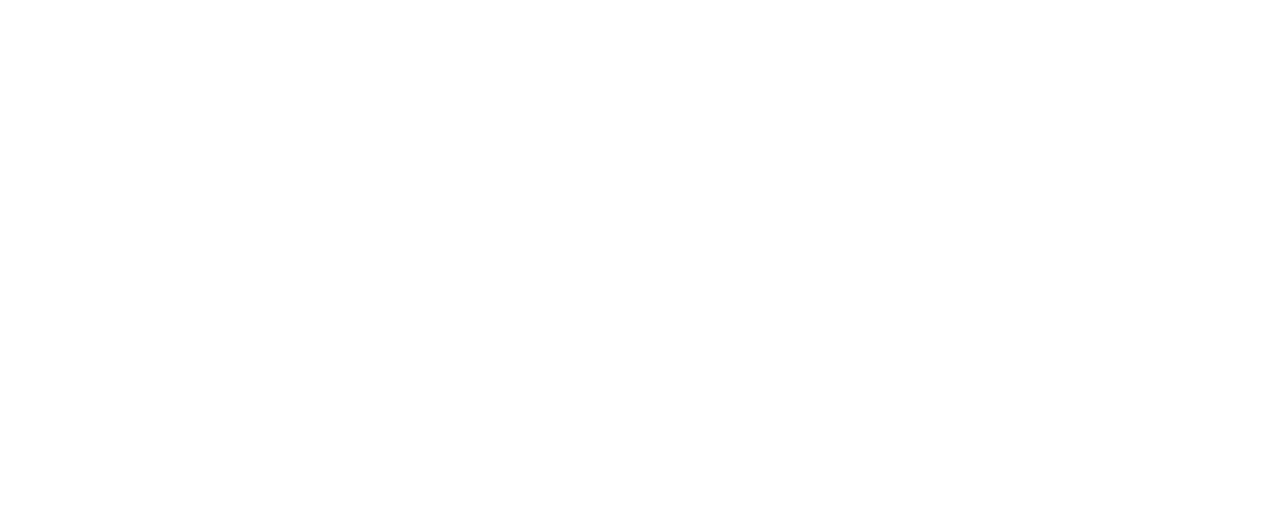
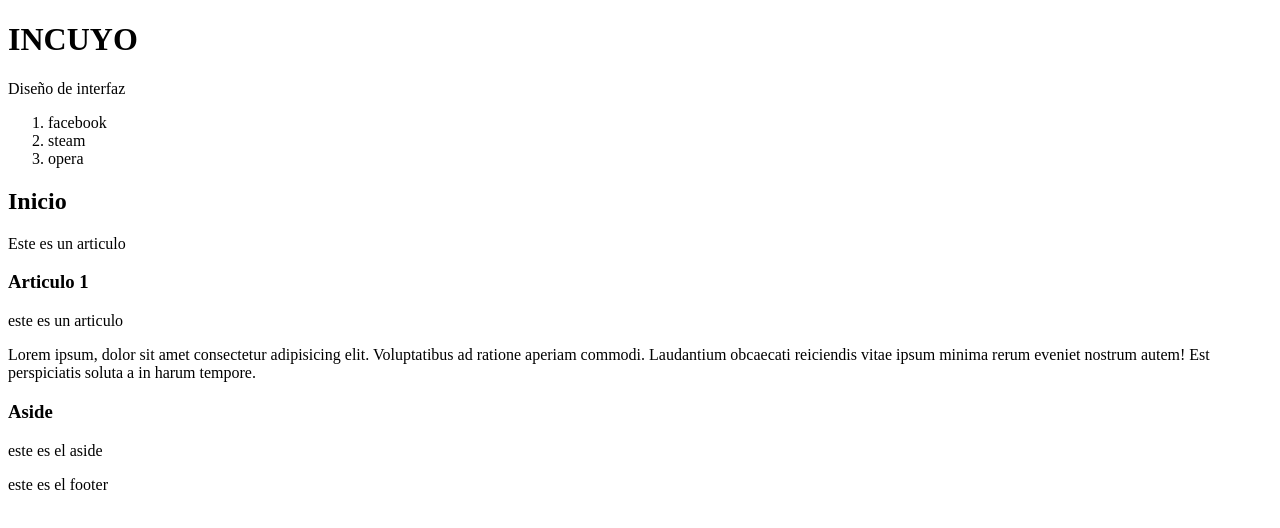
Before and after one commit to FacundoTintilay/arquitecturaYdise-oDeInterfaz, a plain HTML site: page 1-estructuraHTML.html in a window 1280 px wide. Drawn offline with Linux system fonts and the light colour scheme.

Commit message:
estructura

```diff
--- a/1-estructuraHTML.html
+++ b/1-estructuraHTML.html
@@ -7,7 +7,34 @@
     <title>Document</title><!-- titulo doc -->
 </head>
 <body> <!-- cuerpo del doc -->
+    <header>
+        <h1>INCUYO</h1>
+        <p>Diseño de interfaz</p>
+    </header>
+<nav>
+    <ol>
+        <li>facebook</li>
+        <li>steam</li>
+        <li>opera</li>
+    </ol>
+</nav>
+    <main>
+        <h2>Inicio</h2>
+        <p>Este es un articulo</p>
+        <article>
+            <h3>Articulo 1</h3>
+            <p>este es un articulo</p>
+            Lorem ipsum, dolor sit amet consectetur adipisicing elit. Voluptatibus ad ratione aperiam commodi. Laudantium obcaecati reiciendis vitae ipsum minima rerum eveniet nostrum autem! Est perspiciatis soluta a in harum tempore.
+        </article>
 
+    </main>
+<aside>
+    <h3>Aside</h3>
+    <p>este es el aside</p>
+</aside>
+<footer>
+    <p>este es el footer <footer></footer></p>
+</footer>
 
 
 
```
